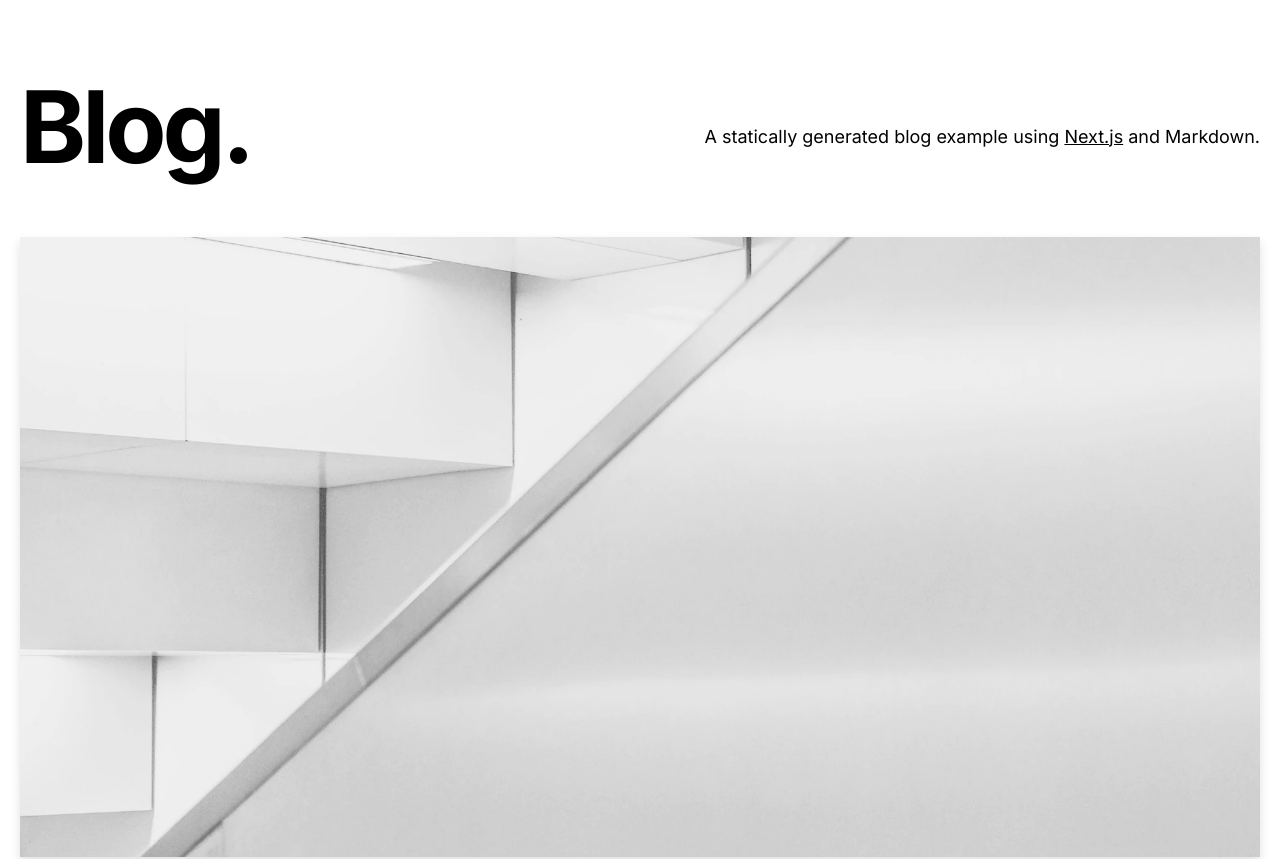
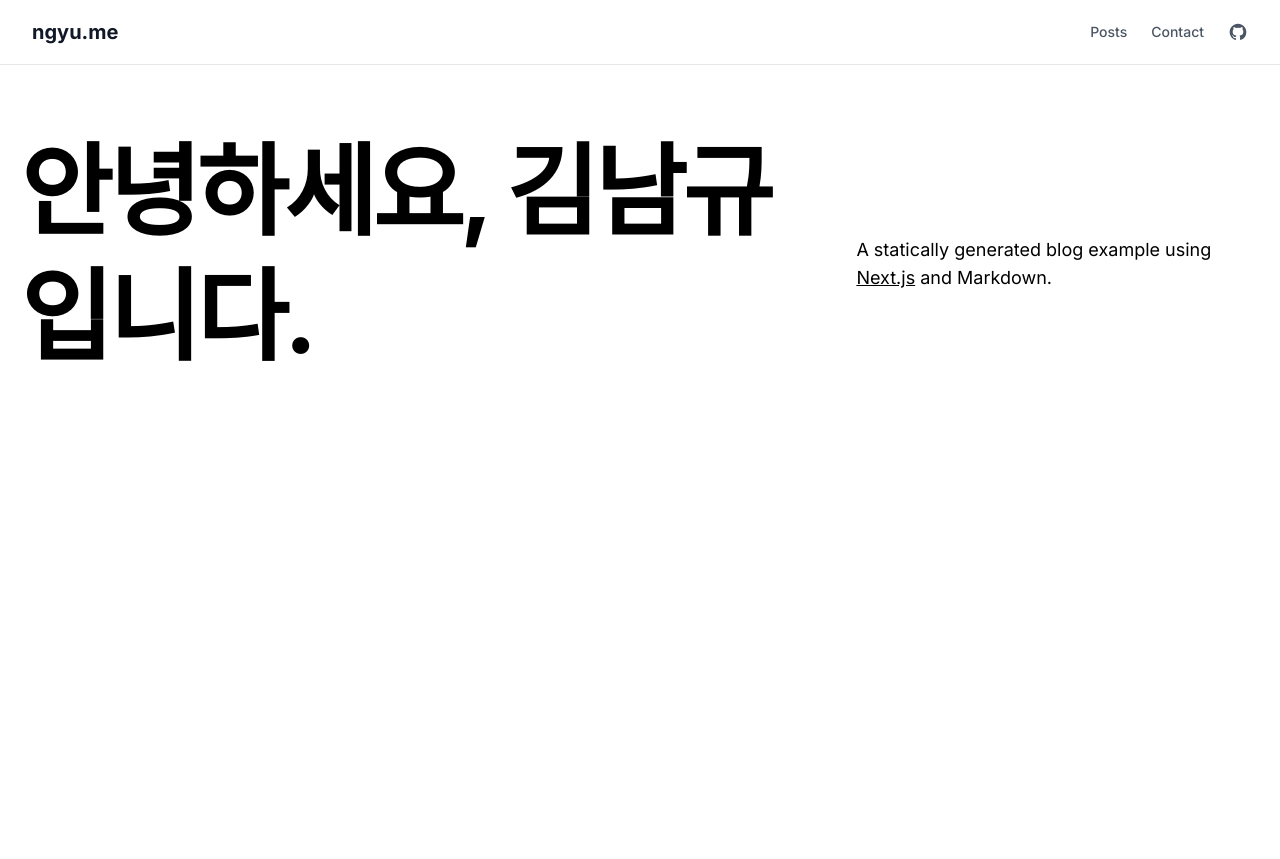
Before and after one commit to vpdls1511/ngyu-blog, a Next.js app: page / in a window 1280 px wide. Shown: the top 859 px of the page. Built offline with nearby package versions, Linux system fonts and the light colour scheme.

Commit message:
feat : 싹 다 날리고 헤더 다시 만들기

```diff
--- a/src/app/_components/alert.tsx
+++ /dev/null
@@ -1,48 +0,0 @@
-import Container from "@/app/_components/container";
-import { EXAMPLE_PATH } from "@/lib/constants";
-import cn from "classnames";
-
-type Props = {
-  preview?: boolean;
-};
-
-const Alert = ({ preview }: Props) => {
-  return (
-    <div
-      className={cn("border-b", {
-        "bg-neutral-800 border-neutral-800 text-white": preview,
-        "bg-neutral-50 border-neutral-200": !preview,
-      })}
-    >
-      <Container>
-        <div className="py-2 text-center text-sm">
-          {preview ? (
-            <>
-              This page is a preview.{" "}
-              <a
-                href="/api/exit-preview"
-                className="underline hover:text-teal-300 duration-200 transition-colors"
-              >
-                Click here
-              </a>{" "}
-              to exit preview mode.
-            </>
-          ) : (
-            <>
-              The source code for this blog is{" "}
-              <a
-                href={`https://github.com/vercel/next.js/tree/canary/examples/${EXAMPLE_PATH}`}
-                className="underline hover:text-blue-600 duration-200 transition-colors"
-              >
-                available on GitHub
-              </a>
-              .
-            </>
-          )}
-        </div>
-      </Container>
-    </div>
-  );
-};
-
-export default Alert;
--- a/src/app/_components/header.tsx
+++ b/src/app/_components/header.tsx
@@ -1,14 +1,63 @@
-import Link from "next/link";
+import Link from 'next/link'
 
 const Header = () => {
   return (
-    <h2 className="text-2xl md:text-4xl font-bold tracking-tight md:tracking-tighter leading-tight mb-20 mt-8">
-      <Link href="/" className="hover:underline">
-        Blog
-      </Link>
-      .
-    </h2>
-  );
-};
+    <header className="sticky top-0 z-50 w-full backdrop-blur bg-white/80 border-b border-gray-200">
+      <div className="max-w-7xl mx-auto px-4 sm:px-6 lg:px-8">
+        <div className="flex items-center justify-between h-16">
+          {/* 로고 */}
+          <Link
+            href="/"
+            className="flex items-center space-x-2 font-bold text-xl hover:opacity-80 transition-opacity"
+          >
+            <span className="text-gray-900 text-xm">ngyu.me</span>
+          </Link>
 
-export default Header;
+          {/* 우측 네비게이션 */}
+          <nav className="flex items-center space-x-6">
+            {/* Posts 링크 */}
+            <Link
+              href="/posts"
+              className="text-sm font-medium text-gray-600 hover:text-gray-900 transition-colors"
+            >
+              Posts
+            </Link>
+
+            {/* Contact 링크 */}
+            <Link
+              href="/contact"
+              className="text-sm font-medium text-gray-600 hover:text-gray-900 transition-colors"
+            >
+              Contact
+            </Link>
+
+            {/* GitHub 아이콘 */}
+            <a
+              href="https://github.com/vpdls1511"
+              target="_blank"
+              rel="noopener noreferrer"
+              className="text-gray-600 hover:text-gray-900 transition-colors"
+              aria-label="GitHub"
+            >
+              <svg
+                className="w-5 h-5"
+                fill="currentColor"
+                viewBox="0 0 24 24"
+                aria-hidden="true"
+              >
+                <path
+                  fillRule="evenodd"
+                  d="M12 2C6.477 2 2 6.484 2 12.017c0 4.425 2.865 8.18 6.839 9.504.5.092.682-.217.682-.483 0-.237-.008-.868-.013-1.703-2.782.605-3.369-1.343-3.369-1.343-.454-1.158-1.11-1.466-1.11-1.466-.908-.62.069-.608.069-.608 1.003.07 1.531 1.032 1.531 1.032.892 1.53 2.341 1.088 2.91.832.092-.647.35-1.088.636-1.338-2.22-.253-4.555-1.113-4.555-4.951 0-1.093.39-1.988 1.029-2.688-.103-.253-.446-1.272.098-2.65 0 0 .84-.27 2.75 1.026A9.564 9.564 0 0112 6.844c.85.004 1.705.115 2.504.337 1.909-1.296 2.747-1.027 2.747-1.027.546 1.379.202 2.398.1 2.651.64.7 1.028 1.595 1.028 2.688 0 3.848-2.339 4.695-4.566 4.943.359.309.678.92.678 1.855 0 1.338-.012 2.419-.012 2.747 0 .268.18.58.688.482A10.019 10.019 0 0022 12.017C22 6.484 17.522 2 12 2z"
+                  clipRule="evenodd"
+                />
+              </svg>
+            </a>
+          </nav>
+        </div>
+      </div>
+    </header>
+  )
+
+}
+
+export default Header
--- a/src/app/_components/hero-post.tsx
+++ b/src/app/_components/hero-post.tsx
@@ -23,9 +23,6 @@ export function HeroPost({
 }: Props) {
   return (
     <section>
-      <div className="mb-8 md:mb-16">
-        <CoverImage title={title} src={coverImage} slug={slug} />
-      </div>
       <div className="md:grid md:grid-cols-2 md:gap-x-16 lg:gap-x-8 mb-20 md:mb-28">
         <div>
           <h3 className="mb-4 text-4xl lg:text-5xl leading-tight">
--- a/src/app/_components/intro.tsx
+++ b/src/app/_components/intro.tsx
@@ -4,7 +4,7 @@ export function Intro() {
   return (
     <section className="flex-col md:flex-row flex items-center md:justify-between mt-16 mb-16 md:mb-12">
       <h1 className="text-5xl md:text-8xl font-bold tracking-tighter leading-tight md:pr-8">
-        Blog.
+        안녕하세요, 김남규 입니다.
       </h1>
       <h4 className="text-center md:text-left text-lg mt-5 md:pl-8">
         A statically generated blog example using{" "}
--- /dev/null
+++ b/src/app/_components/main/main-header.tsx
@@ -0,0 +1,14 @@
+import Link from "next/link";
+
+const MainHeader = () => {
+  return (
+    <h2 className="text-2xl md:text-4xl font-bold tracking-tight md:tracking-tighter leading-tight mb-20 mt-8">
+      <Link href="/" className="hover:underline">
+        Blog
+      </Link>
+      .
+    </h2>
+  );
+};
+
+export default MainHeader;
--- a/src/app/layout.tsx
+++ b/src/app/layout.tsx
@@ -1,9 +1,9 @@
-import Footer from "@/app/_components/footer";
 import { CMS_NAME, HOME_OG_IMAGE_URL } from "@/lib/constants";
 import type { Metadata } from "next";
 import { Inter } from "next/font/google";
 
 import "./globals.css";
+import Header from '@/app/_components/header'
 
 const inter = Inter({ subsets: ["latin"] });
 
@@ -56,8 +56,8 @@ export default function RootLayout({
         <link rel="alternate" type="application/rss+xml" href="/feed.xml" />
       </head>
       <body className={inter.className}>
+        <Header />
         <div className="min-h-screen">{children}</div>
-        <Footer />
       </body>
     </html>
   );
--- a/src/app/page.tsx
+++ b/src/app/page.tsx
@@ -15,15 +15,6 @@ export default function Index() {
     <main>
       <Container>
         <Intro />
-        <HeroPost
-          title={heroPost.title}
-          coverImage={heroPost.coverImage}
-          date={heroPost.date}
-          author={heroPost.author}
-          slug={heroPost.slug}
-          excerpt={heroPost.excerpt}
-        />
-        {morePosts.length > 0 && <MoreStories posts={morePosts} />}
       </Container>
     </main>
   );
--- a/src/app/posts/[slug]/page.tsx
+++ b/src/app/posts/[slug]/page.tsx
@@ -3,9 +3,7 @@ import { notFound } from "next/navigation";
 import { getAllPosts, getPostBySlug } from "../../../lib/api";
 import { CMS_NAME } from "../../../lib/constants";
 import markdownToHtml from "../../../lib/markdownToHtml";
-import Alert from "../../_components/alert";
 import Container from "../../_components/container";
-import Header from "../../_components/header";
 import { PostBody } from "../../_components/post-body";
 import { PostHeader } from "../../_components/post-header";
 
@@ -20,9 +18,7 @@ export default async function Post({ params }: Params) {
 
   return (
     <main>
-      <Alert preview={post.preview} />
       <Container>
-        <Header />
         <article className="mb-32">
           <PostHeader
             title={post.title}
```
Also changed, not shown: 1 other file (tests, documents, lock files or other folders).
